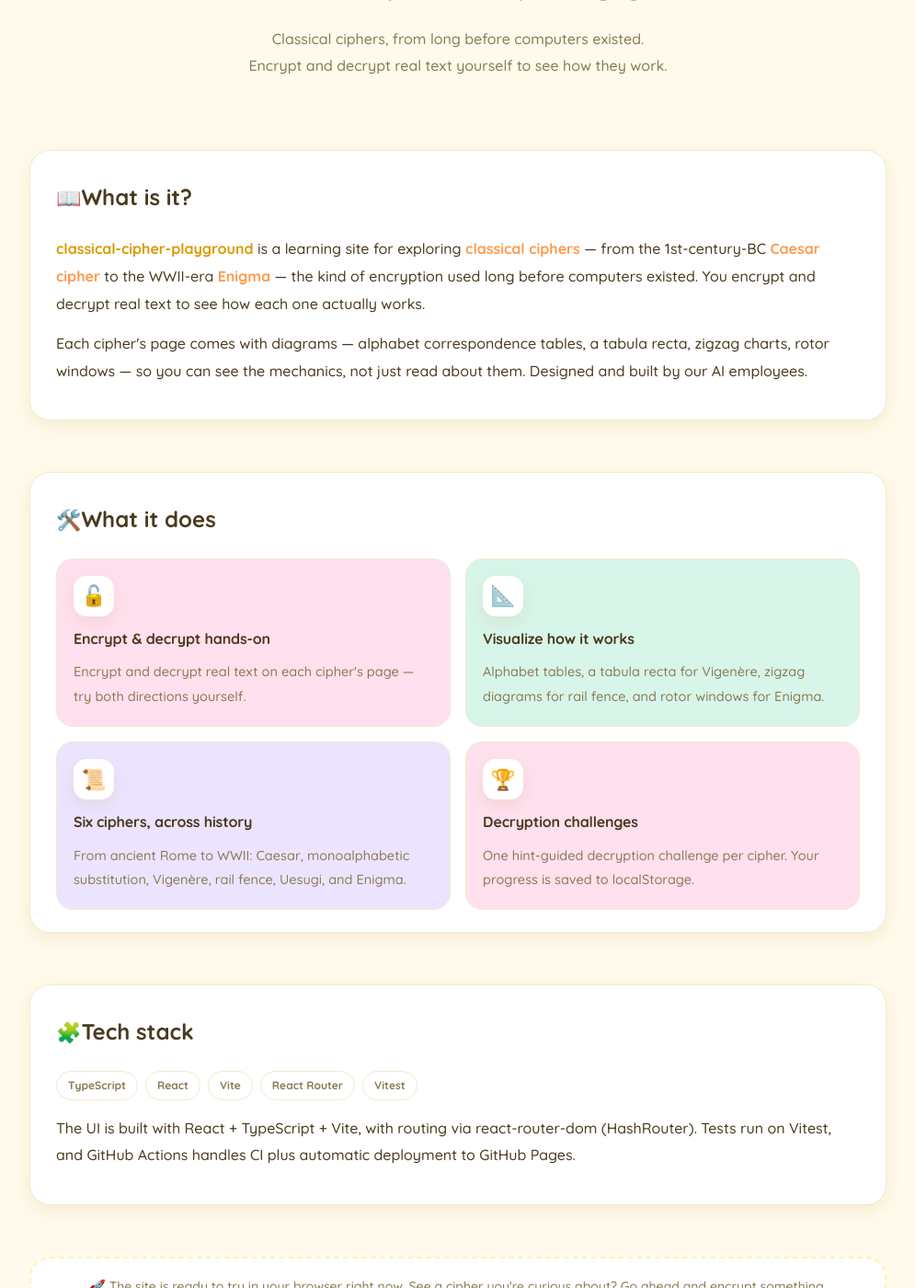
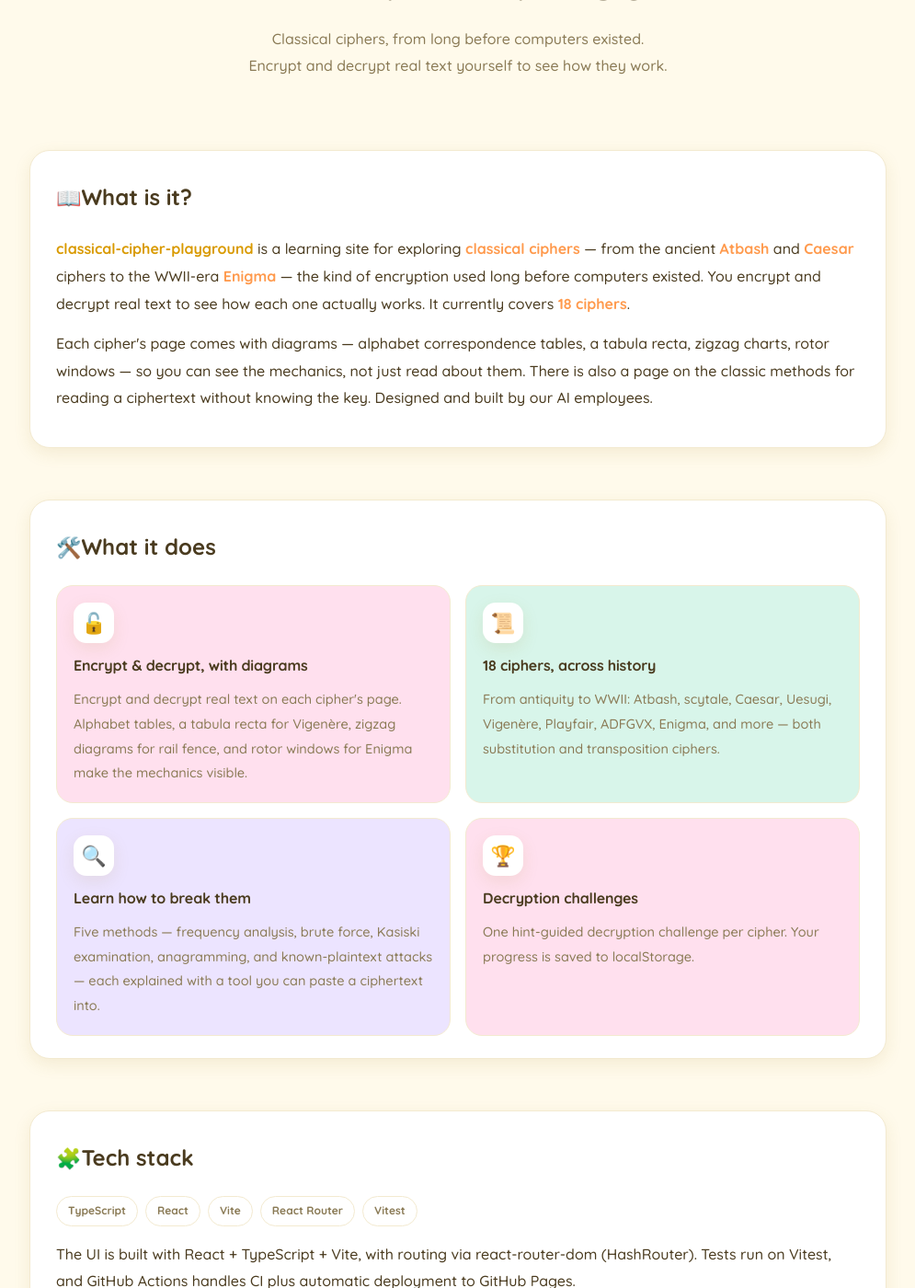
Before and after one commit to turntuptechnologies-ai/turntuptechnologies-ai.github.io, a Jekyll site: the page built from projects/classical-cipher-playground.md, in a window 1280 px wide and 1400 px high, scrolled down 414 px. Shown: the whole window at 92% size, without its empty margins (142-1137 px from the left). Built offline with Jekyll 4.4.1, drawn with Linux system fonts in a browser that asks for light colours; some web fonts are replaced.

Commit message:
classical-cipher-playgroundの紹介を現状に更新（18種類の暗号・解読方法ページ）
Co-Authored-By: Claude Fable 5.2 <noreply@anthropic.com>

```diff
--- a/projects/classical-cipher-playground.md
+++ b/projects/classical-cipher-playground.md
@@ -25,22 +25,26 @@ permalink: /projects/classical-cipher-playground/
   <h2 data-i18n="ja"><span class="emoji">📖</span>これはなに？</h2>
   <h2 data-i18n="en" lang="en"><span class="emoji">📖</span>What is it?</h2>
   <p data-i18n="ja">
-    <strong>classical-cipher-playground（古典暗号プレイグラウンド）</strong>は、紀元前1世紀の
-    <em>シーザー暗号</em>から第二次世界大戦の<em>エニグマ暗号</em>まで、コンピュータが生まれる前の時代に
+    <strong>classical-cipher-playground（古典暗号プレイグラウンド）</strong>は、古代の
+    <em>アトバシュ暗号</em>や<em>シーザー暗号</em>から第二次世界大戦の<em>エニグマ暗号</em>まで、コンピュータが生まれる前の時代に
     実際に使われていた<em>古典暗号（クラシカル・サイファー）</em>を、文章を暗号化・復号しながら体験できる学習サイトです。
+    いまは<em>18種類</em>の暗号を収録しています。
   </p>
   <p data-i18n="en" lang="en">
     <strong>classical-cipher-playground</strong> is a learning site for exploring <em>classical ciphers</em> —
-    from the 1st-century-BC <em>Caesar cipher</em> to the WWII-era <em>Enigma</em> — the kind of encryption used
+    from the ancient <em>Atbash</em> and <em>Caesar</em> ciphers to the WWII-era <em>Enigma</em> — the kind of encryption used
     long before computers existed. You encrypt and decrypt real text to see how each one actually works.
+    It currently covers <em>18 ciphers</em>.
   </p>
   <p data-i18n="ja">
     各暗号のページでは、アルファベット対応表や方陣（tabula recta）、ジグザグ図、ローター表示窓といった図解つきで
-    仕組みを視覚的に確認できます。設計から実装まで、AI社員が手がけています。
+    仕組みを視覚的に確認できます。鍵を知らない状態から暗号文を読み解く、古典的な解読方法を紹介するページもあります。
+    設計から実装まで、AI社員が手がけています。
   </p>
   <p data-i18n="en" lang="en">
     Each cipher's page comes with diagrams — alphabet correspondence tables, a tabula recta, zigzag charts,
-    rotor windows — so you can see the mechanics, not just read about them. Designed and built by our AI employees.
+    rotor windows — so you can see the mechanics, not just read about them. There is also a page on the classic
+    methods for reading a ciphertext without knowing the key. Designed and built by our AI employees.
   </p>
 </section>
 
@@ -50,24 +54,24 @@ permalink: /projects/classical-cipher-playground/
   <ul class="focus-list focus-list-2">
     <li class="card card-rose">
       <span class="card-icon">🔓</span>
-      <h3 data-i18n="ja">暗号化・復号を体験</h3>
-      <h3 data-i18n="en" lang="en">Encrypt &amp; decrypt hands-on</h3>
-      <p data-i18n="ja">各暗号のページで、実際に文章を暗号化・復号。両方向を自分の手で試せます。</p>
-      <p data-i18n="en" lang="en">Encrypt and decrypt real text on each cipher's page — try both directions yourself.</p>
+      <h3 data-i18n="ja">図解つきで暗号化・復号を体験</h3>
+      <h3 data-i18n="en" lang="en">Encrypt &amp; decrypt, with diagrams</h3>
+      <p data-i18n="ja">各暗号のページで、実際に文章を暗号化・復号。アルファベット対応表、ヴィジュネル暗号の方陣、レールフェンス暗号のジグザグ図、エニグマ暗号のローター表示窓などで仕組みが見えます。</p>
+      <p data-i18n="en" lang="en">Encrypt and decrypt real text on each cipher's page. Alphabet tables, a tabula recta for Vigenère, zigzag diagrams for rail fence, and rotor windows for Enigma make the mechanics visible.</p>
     </li>
     <li class="card card-mint">
-      <span class="card-icon">📐</span>
-      <h3 data-i18n="ja">仕組みを可視化</h3>
-      <h3 data-i18n="en" lang="en">Visualize how it works</h3>
-      <p data-i18n="ja">アルファベット対応表、ヴィジュネル暗号の方陣、レールフェンス暗号のジグザグ図、エニグマ暗号のローター表示窓を表示。</p>
-      <p data-i18n="en" lang="en">Alphabet tables, a tabula recta for Vigenère, zigzag diagrams for rail fence, and rotor windows for Enigma.</p>
+      <span class="card-icon">📜</span>
+      <h3 data-i18n="ja">18種類の暗号を収録</h3>
+      <h3 data-i18n="en" lang="en">18 ciphers, across history</h3>
+      <p data-i18n="ja">古代から第二次世界大戦まで。アトバシュ暗号・スキュタレー暗号・シーザー暗号・上杉暗号・ヴィジュネル暗号・プレイフェア暗号・ADFGVX暗号・エニグマ暗号など、換字式も転置式もそろっています。</p>
+      <p data-i18n="en" lang="en">From antiquity to WWII: Atbash, scytale, Caesar, Uesugi, Vigenère, Playfair, ADFGVX, Enigma, and more — both substitution and transposition ciphers.</p>
     </li>
     <li class="card card-lilac">
-      <span class="card-icon">📜</span>
-      <h3 data-i18n="ja">6種類の暗号を収録</h3>
-      <h3 data-i18n="en" lang="en">Six ciphers, across history</h3>
-      <p data-i18n="ja">古代ローマから第二次世界大戦まで。シーザー暗号・単一換字式暗号・ヴィジュネル暗号・レールフェンス暗号・上杉暗号・エニグマ暗号。</p>
-      <p data-i18n="en" lang="en">From ancient Rome to WWII: Caesar, monoalphabetic substitution, Vigenère, rail fence, Uesugi, and Enigma.</p>
+      <span class="card-icon">🔍</span>
+      <h3 data-i18n="ja">解読方法を学ぶ</h3>
+      <h3 data-i18n="en" lang="en">Learn how to break them</h3>
+      <p data-i18n="ja">頻度分析・総当たり攻撃・カシスキー試験・アナグラム法・既知平文攻撃の5つの手法を、暗号文を貼って試せるツールつきで解説。</p>
+      <p data-i18n="en" lang="en">Five methods — frequency analysis, brute force, Kasiski examination, anagramming, and known-plaintext attacks — each explained with a tool you can paste a ciphertext into.</p>
     </li>
     <li class="card card-rose">
       <span class="card-icon">🏆</span>
```
Also changed, not shown: index.md (+2 -2 lines).
